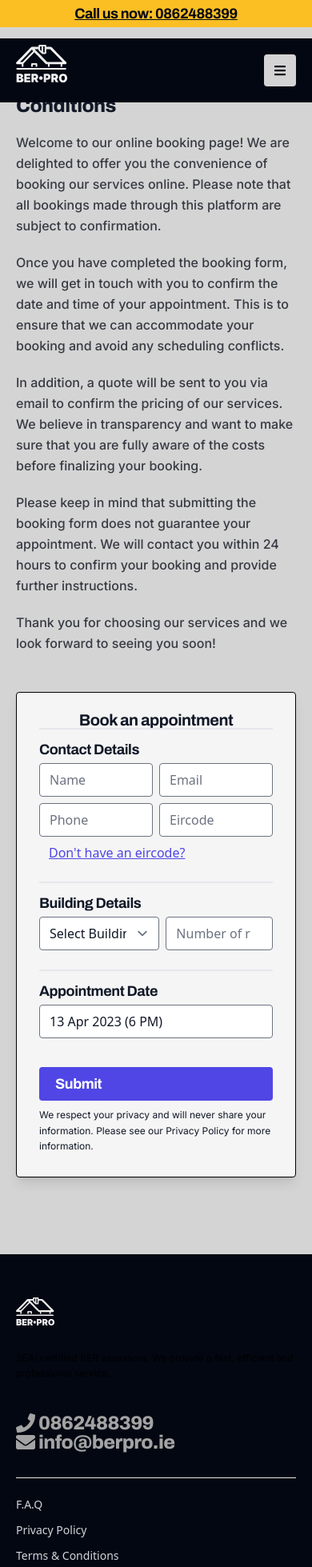
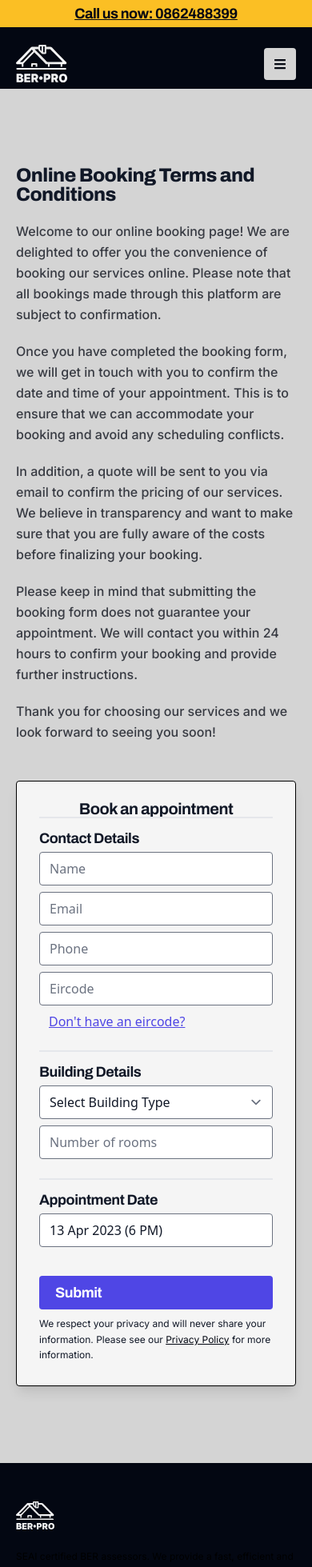
Before and after one commit to murdersnakes/berpro3.0, a Next.js app: page /booking-online in a window 390 px wide. Shown: the top 1959 px of the page at 80% size. Built offline with nearby package versions, Linux system fonts and the light colour scheme.

Commit message:
navbar fix

```diff
--- a/app/components/ContactBanner.tsx
+++ b/app/components/ContactBanner.tsx
@@ -20,7 +20,7 @@ export default function ContactBanner() {
 
 	return (
 		<div
-			className={`bg-amber-400 text-dark h4 py-1 trans ${
+			className={`fixed top-0 z-40 w-full bg-amber-400 text-dark h4 py-1 trans ${
 				isOpaque == true ? 'bg-opacity-50 bg-white' : 'bg-opacity-100'
 			}`}
 		>
--- a/app/components/Footer.tsx
+++ b/app/components/Footer.tsx
@@ -23,7 +23,7 @@ export default function Footer() {
               <Image
                 src={logo}
                 alt='BERpro Logo'
-                className='w-12 aspect-square object-contain object-center'
+                className='w-12 object-contain object-center'
               />
             </Link>
             <div className='mt-6 lg:max-w-sm'>
@@ -34,7 +34,7 @@ export default function Footer() {
             </div>
           </div>
 
-          <ul className='h2 flex flex-col justify-around md:items-end  text-neutral-400'>
+          <ul className='h3 flex flex-col justify-around md:items-end  text-neutral-400'>
             <li>
               <Link
                 href={`tel:${contact.phone}`}
--- a/app/components/Form.tsx
+++ b/app/components/Form.tsx
@@ -159,7 +159,7 @@ export default function Form() {
         className='form w-full flex flex-col gap-2 pb-7 px-7'
       >
         <span className='h4 border-t-2 pt-4'>Contact Details</span>
-        <div className='flex gap-2'>
+        <div className='flex flex-col md:flex-row gap-2'>
           <input
             className='w-full rounded'
             placeholder='Name'
@@ -180,7 +180,7 @@ export default function Form() {
           />
         </div>
 
-        <div className='flex gap-2'>
+        <div className='flex flex-col md:flex-row gap-2'>
           <input
             className='w-full rounded'
             placeholder='Phone'
@@ -205,13 +205,14 @@ export default function Form() {
           type='button'
           onClick={() => setShowAddressSection(!showAddressSection)}
           className='underline text-[var(--primary-color)] text-left ml-3 p4 mb-4'
+          title='Click here to fill in your address manually'
         >
           Don&apos;t have an eircode?
         </button>
 
         {showAddressSection && (
           <>
-            <div className='flex gap-2'>
+            <div className='flex flex-col md:flex-row gap-2'>
               <input
                 className='w-full rounded'
                 placeholder='Address Line 1'
@@ -229,7 +230,7 @@ export default function Form() {
               />
             </div>
 
-            <div className='flex gap-2 '>
+            <div className='flex flex-col md:flex-row gap-2'>
               <input
                 className='w-full rounded'
                 placeholder='City'
@@ -251,7 +252,7 @@ export default function Form() {
         )}
 
         <span className='h4 border-t-2 pt-4'>Building Details</span>
-        <div className='flex gap-2 mb-4'>
+        <div className='flex flex-col md:flex-row gap-2 mb-4'>
           <select
             className='w-full rounded'
             required
@@ -328,7 +329,7 @@ export default function Form() {
         <p className='p3'>
           We respect your privacy and will never share your information. Please
           see our{" "}
-          <Link className='link' href='/privacy-policy'>
+          <Link className='link-dark' href='/policies/privacy-policy'>
             Privacy Policy
           </Link>{" "}
           for more information.
--- a/app/components/Navbar.tsx
+++ b/app/components/Navbar.tsx
@@ -1,8 +1,8 @@
-'use client';
+"use client";
 
-import Image from 'next/image';
-import Link from 'next/link';
-import React, { useState, useRef, useEffect } from 'react';
+import Image from "next/image";
+import Link from "next/link";
+import React, { useState, useRef, useEffect } from "react";
 import {
   FaHome,
   FaEnvelope,
@@ -10,33 +10,33 @@ import {
   FaBars,
   FaTimes,
   FaSortAmountUpAlt,
-} from 'react-icons/fa';
-import logo from '../../public/logo_official_white.svg';
+} from "react-icons/fa";
+import logo from "../../public/logo_official_white.svg";
 
 const navlinks = [
   {
-		name: 'Home',
-		link: '/',
+    name: "Home",
+    link: "/",
     icon: <FaHome />,
   },
   {
-		name: 'About BER',
-		link: '/about-ber',
+    name: "About BER",
+    link: "/about-ber",
     icon: <FaSortAmountUpAlt />,
   },
   {
-		name: 'Booking Online',
-		link: '/booking-online',
+    name: "Booking Online",
+    link: "/booking-online",
     icon: <FaBars />,
   },
   {
-		name: 'Blog',
-		link: '/blog',
+    name: "Blog",
+    link: "/blog",
     icon: <FaBook />,
   },
   {
-		name: 'Contact',
-		link: '/contact',
+    name: "Contact",
+    link: "/contact",
     icon: <FaEnvelope />,
   },
 ];
@@ -51,9 +51,9 @@ export default function Navbar() {
   };
 
   useEffect(() => {
-		document.addEventListener('mousedown', handleClickOutside);
+    document.addEventListener("mousedown", handleClickOutside);
     return () => {
-			document.removeEventListener('mousedown', handleClickOutside);
+      document.removeEventListener("mousedown", handleClickOutside);
     };
   }, []);
 
@@ -64,45 +64,38 @@ export default function Navbar() {
   };
 
   return (
-		<div className="relative bg-dark text-light">
-			<div className="cont flex justify-between items-center py-2">
+    <div className='relative z-30 bg-dark text-light pt-12'>
+      <div className='cont flex justify-between items-center py-2'>
         <Link
-					href="/"
-					aria-label="Berpro, Back to homepage"
-					title="Berpro, Back to homepage"
-					className="w-16 aspect-square object-contain object-center"
+          href='/'
+          aria-label='Berpro, Back to homepage'
+          title='Berpro, Back to homepage'
+          className='w-16 object-contain object-center'
         >
-					<Image
-						src={logo}
-						alt="BERpro Logo"
-						className="w-36 object-contain object-center"
-					/>
+          <Image src={logo} alt='BERpro Logo' className='' />
         </Link>
         <button
           onClick={handleMenu}
-					aria-label="Open Menu"
-					title="Open Menu"
-					className="flex p-3 md:hidden justify-center items-center rounded bg-light text-dark"
+          aria-label='Open Menu'
+          title='Open Menu'
+          className='flex p-3 md:hidden justify-center items-center rounded bg-light text-dark'
         >
           {isOpen ? <FaTimes /> : <FaBars />}
         </button>
         <ul
           ref={menuRef}
           className={`absolute top-full right-0 w-full py-12 md:py-1 shadow-xl md:shadow-none space-y-3 md:space-y-0  md:relative md:min-h-fit md:w-auto bg-light md:bg-dark text-dark md:text-light z-30 trans ${
-						isOpen ? 'block' : 'hidden'
+            isOpen ? "block" : "hidden"
           }   md:flex`}
         >
           {navlinks.map((link) => {
             return (
-							<li
-								key={link.name}
-								className=""
-							>
+              <li key={link.name} className=''>
                 <Link
                   href={link.link}
                   aria-label={link.name}
                   title={link.name}
-									className="flex px-4 whitespace-nowrap py-2 items-center gap-1 h4 text-xs rounded hover:bg-[var(--text-color)] border-2 border-transparent hover:border-black hover:text-black transition-all"
+                  className='flex px-4 whitespace-nowrap py-2 items-center gap-1 h4 text-xs rounded hover:bg-[var(--text-color)] border-2 border-transparent hover:border-black hover:text-black transition-all'
                   onClick={() => setIsOpen(false)}
                 >
                   {link.name}
--- a/app/layout.tsx
+++ b/app/layout.tsx
@@ -95,12 +95,8 @@ export default function layout({ children }: { children: React.ReactNode }) {
             className={`${headFont.variable} ${bodyFont.variable}`}
         >
             <body className="relative">
-				<div className="fixed top-0 left-0 z-40 w-full">
                 <ContactBanner />
-				</div>
-				<div className="absolute top-0 left-0 z-50 w-full pt-12">
                 <Navbar />
-				</div>
                 <main>{children}</main>
                 <Footer />
             </body>
```
Also changed, not shown: app/blog/page.tsx (+16 -17 lines). Lines whose indentation alone changed are shown as unchanged.
